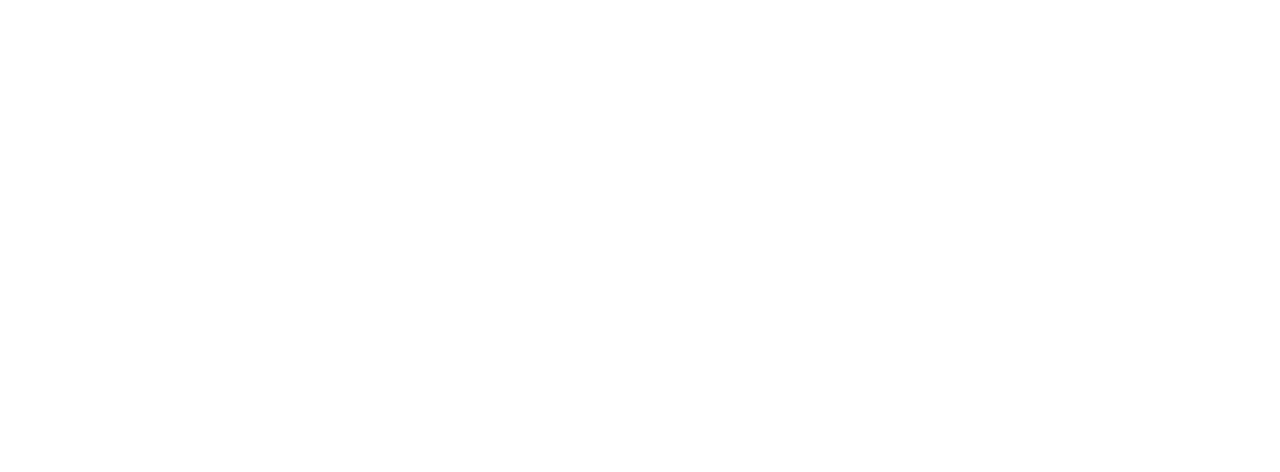
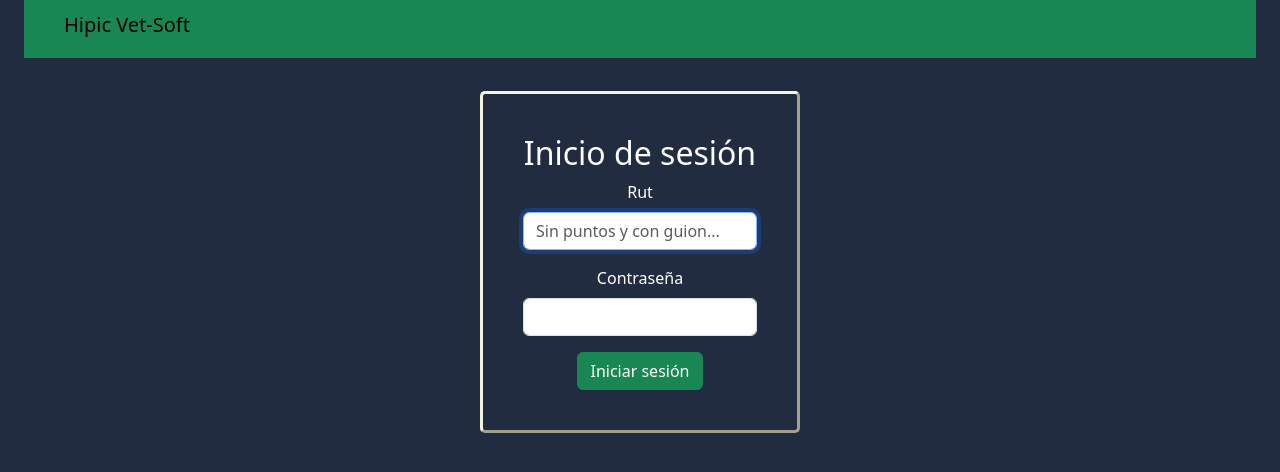
Before and after one commit to Thomazoide/hipic_vet_soft, a React (Create React App) app in the folder frontend/: page / in a window 1280 px wide. Before the commit this address had no page. Shown: the top 472 px of the page. Built offline with nearby package versions, Linux system fonts and the light colour scheme.

Commit message:
avance 11/10

```diff
--- a/frontend/public/index.html
+++ b/frontend/public/index.html
@@ -15,7 +15,7 @@
 
     <title>Hipic Vet</title>
   </head>
-  <body>
+  <body style="background-color: #222c41;">
     <noscript>You need to enable JavaScript to run this app.</noscript>
     <div id="root"></div>
 
--- a/frontend/src/App.js
+++ b/frontend/src/App.js
@@ -1,12 +1,14 @@
 import { Routes, Route } from 'react-router-dom';
 import InterfazVet from './components/interfaz_vet'
+import InterfazLogin from './components/interfaz_login';
 import './App.css';
 import './../node_modules/bootstrap/dist/css/bootstrap.min.css'
 
 function App() {
   return (
     <Routes>
-      <Route path="/vet-user" element={ <InterfazVet/> }></Route>
+      <Route path='/' element={ <InterfazLogin/> }/>
+      <Route path="/vet-user" element={ <InterfazVet/> }/>
     </Routes>
   );
 }
--- a/frontend/src/components/interfaz_generic.css
+++ b/frontend/src/components/interfaz_generic.css
@@ -30,6 +30,7 @@
 .minititle{
     font-weight: bold;
 }
+
 
 .displayer{
     text-align: left;
@@ -93,3 +94,22 @@
 .boton-seleccion{
     margin: 1vh;
 }
+
+.bloque-position{
+    display: flex;
+    justify-content: center;
+    align-items: center;
+    text-align: center;
+}
+
+.bloque-login{
+    padding: 5vh;
+    max-width: 40vh;
+    justify-content: center;
+    text-align: center;
+    align-items: center;
+    color: white;
+    border: outset;
+    border-color: beige;
+    border-radius: 5px;
+}
--- /dev/null
+++ b/frontend/src/components/interfaz_login.js
@@ -0,0 +1,46 @@
+import {useState, useRef} from 'react'
+import {Container, Navbar, Form, Button} from 'react-bootstrap'
+
+export default function InterfazLogin(){
+    const rut = useRef(null)
+    const pass = useRef(null)
+
+    return(
+        <Container fluid classname='cuerpo'>
+            <Container fluid classname='barra-nav'>
+                <Navbar variant='success' bg='success'>
+                    <Navbar.Brand className='navTitle' as='h1'>Hipic Vet-Soft</Navbar.Brand>
+                </Navbar>
+            </Container>
+            <Container>
+                <hr/>
+            </Container>
+            <Container className='bloque-position'>
+                <div className='bloque-login' >
+                    <h2>Inicio de sesión</h2>
+                    <Form >
+                        <Form.Group className='mb-3'>
+                            <Form.Label >Rut</Form.Label>
+                            <Form.Control
+                            type='text'
+                            placeholder='Sin puntos y con guion...'
+                            ref={rut}
+                            onChange={ () => console.log(rut.current.value) }
+                            autoFocus/>
+                        </Form.Group>
+                        <Form.Group className='mb-3'>
+                            <Form.Label>Contraseña</Form.Label>
+                            <Form.Control
+                            type='password'
+                            ref={pass}
+                            onChange={ () => console.log(pass.current.value) }/>
+                        </Form.Group>
+                        <Form.Group>
+                            <Button variant='success'>Iniciar sesión</Button>
+                        </Form.Group>
+                    </Form>
+                </div>
+            </Container>
+        </Container>
+    )
+}
--- /dev/null
+++ b/frontend/src/context/authContext.js
@@ -0,0 +1,27 @@
+import {createContext, useReducer} from 'react'
+
+export const AuthContext = createContext()
+
+export const authReducer = (state, action) => {
+    switch(action.type){
+        case 'LOGIN':
+            return {user: action.payload}
+        case 'LOGOUT':
+            return {user: null}
+        default:
+            return state
+    }
+}
+
+export const AuthContextProvider = ({children}) => {
+    const [state, dispatch] = useReducer(authReducer, {
+        user: null
+    })
+
+    console.log('AC state: ', state)
+    return(
+        <AuthContext.Provider value={{...state, dispatch}}>
+            {children}
+        </AuthContext.Provider>
+    )
+}
--- a/frontend/src/index.js
+++ b/frontend/src/index.js
@@ -4,11 +4,14 @@
 import './index.css';
 import App from './App';
 import reportWebVitals from './reportWebVitals';
+import {AuthContextProvider} from './context/authContext'
 
 const root = ReactDOM.createRoot(document.getElementById('root'));
 root.render(
   <Router>
-    <App/>
+    <AuthContextProvider>
+      <App/>
+    </AuthContextProvider>
   </Router>
 );
 
```
Also changed, not shown: frontend/src/hooks/useLoginContext.js (added, +10 -0 lines).
